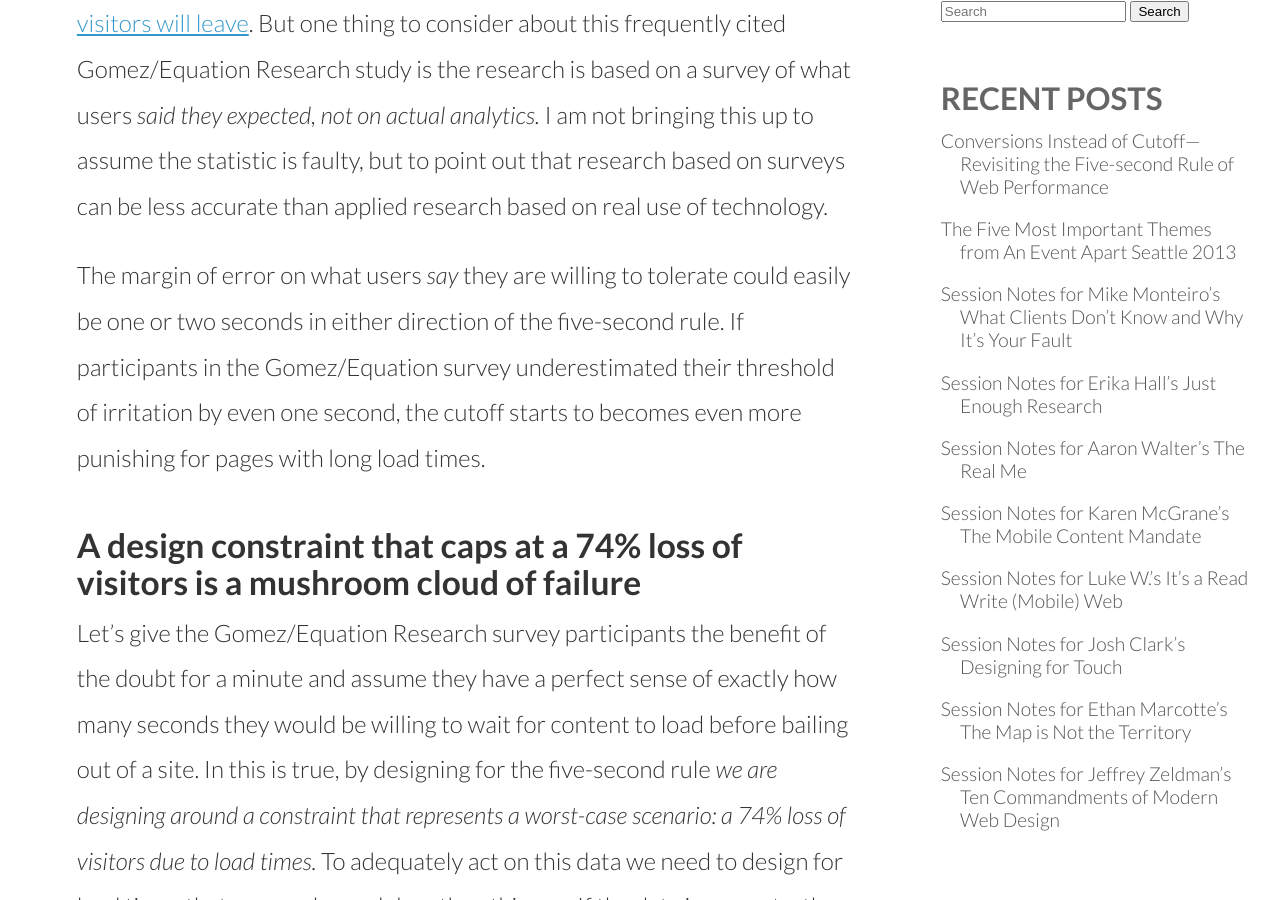
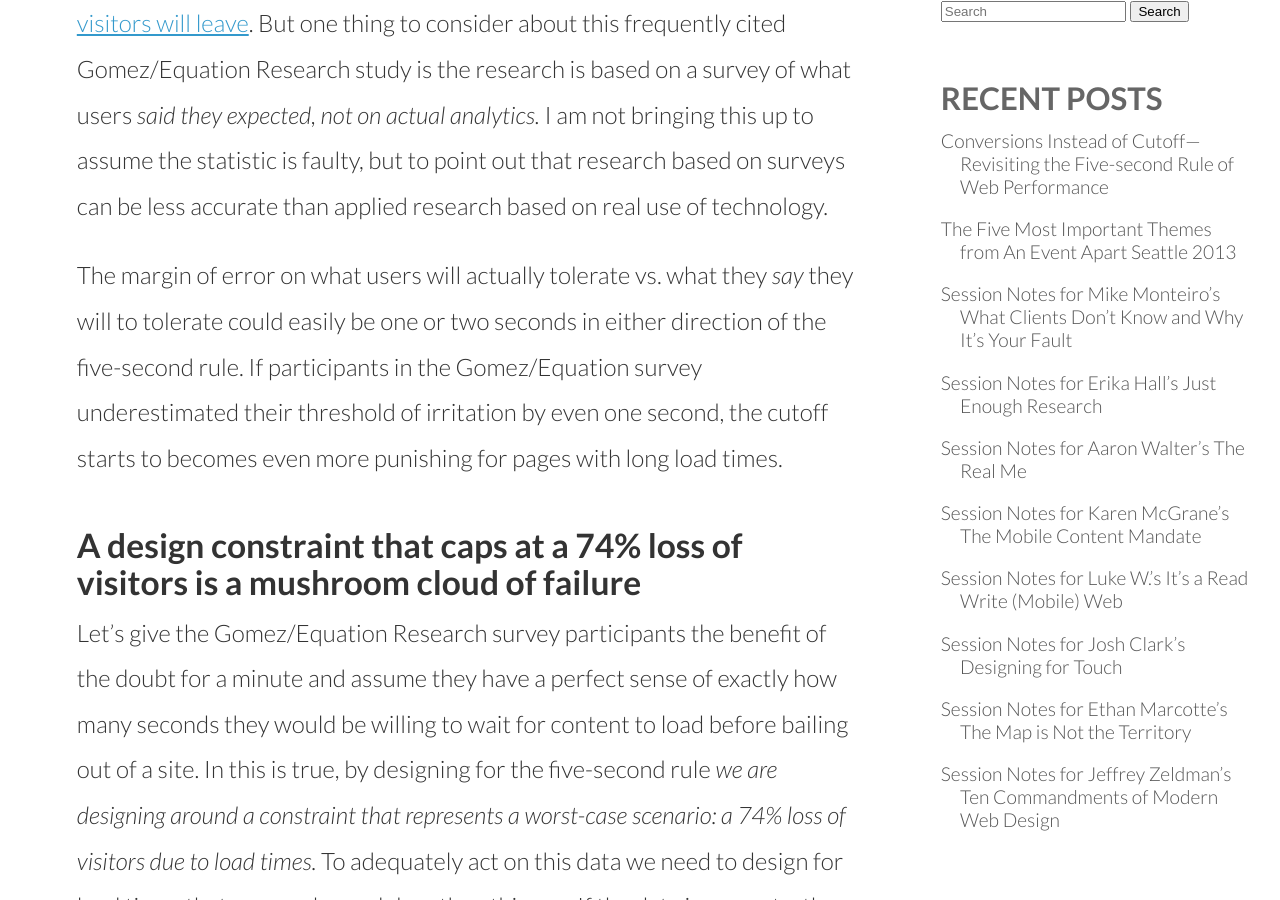
Before and after one commit to thedougco/responsive.ly, a Jekyll site: the page built from _posts/2013-04-8-conversions-instead-of-cutoff-revisiting-the-five-second-rule.md, in a window 1280 px wide and 900 px high, scrolled down 422 px. Built offline with Jekyll 4.4.1, drawn with Linux system fonts in a browser that asks for light colours; nearby versions of some CDN libraries; Markdown is read by kramdown in place of the engine named in the settings; comment, search, counter and statistics services are not loaded.

Commit message:
post edits

```diff
--- a/_posts/2013-04-8-conversions-instead-of-cutoff-revisiting-the-five-second-rule.md
+++ b/_posts/2013-04-8-conversions-instead-of-cutoff-revisiting-the-five-second-rule.md
@@ -9,7 +9,7 @@ author: doug
 ###Revisiting the oft-cited five-second rule
 It may be true that [your site should load in five seconds or less or 74% of visitors will leave](http://www.gomez.com/wp-content/downloads/19986_WhatMobileUsersWant_Wp.pdf). But one thing to consider about this frequently cited Gomez/Equation Research study is the research is based on a survey of what users *said they expected, not on actual analytics.* I am not bringing this up to assume the statistic is faulty, but to point out that research based on surveys can be less accurate than applied research based on real use of technology.
 
-The margin of error on what users *say* they are willing to tolerate could easily be one or two seconds in either direction of the five-second rule.<!-- more --> If participants in the Gomez/Equation survey underestimated their threshold of irritation by even one second, the cutoff starts to becomes even more punishing for pages with long load times.
+The margin of error on what users will actually tolerate vs. what they *say* they will to tolerate could easily be one or two seconds in either direction of the five-second rule.<!-- more --> If participants in the Gomez/Equation survey underestimated their threshold of irritation by even one second, the cutoff starts to becomes even more punishing for pages with long load times.
 
 ###A design constraint that caps at a 74% loss of visitors is a mushroom cloud of failure
 Let’s give the Gomez/Equation Research survey participants the benefit of the doubt for a minute and assume they have a perfect sense of exactly how many seconds they would be willing to wait for content to load before bailing out of a site. In this is true, by designing for the five-second rule *we are designing around a constraint that represents a worst-case scenario: a 74% loss of visitors due to load times.* To adequately act on this data we need to design for load times that are much, much less than this cap. If the data is accurate, the five-second rule is not nearly enough.
```
